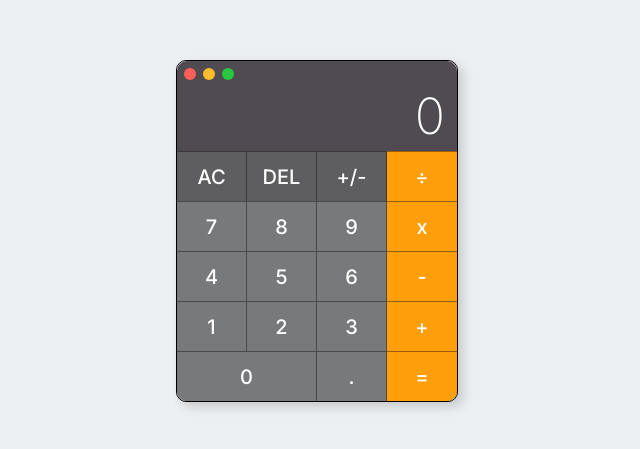
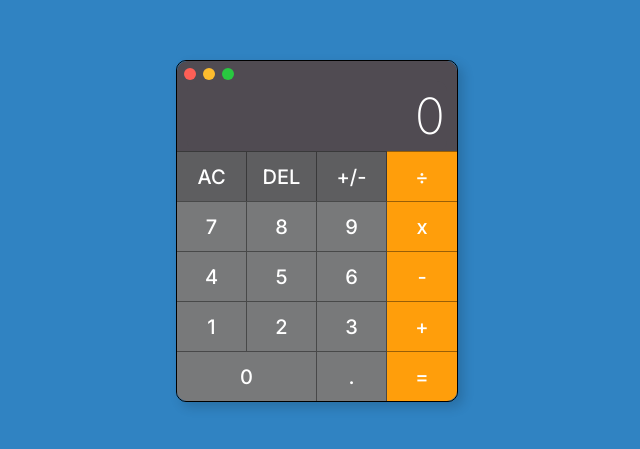
Before and after one commit to ricantony6/Calculadora, a plain HTML site: page index.html in a window 1280 px wide. Shown: the part 169-618 px from the top of the page, without its empty margins (323-963 px from the left). Drawn offline with Linux system fonts and the light colour scheme.

```diff
--- a/style.css
+++ b/style.css
@@ -1,7 +1,7 @@
 @import url("https://fonts.googleapis.com/css2?family=Inter:wght@200;500&display=swap");
 
 :root {
-    --cor-background: #ecf0f3;
+    --cor-background: #3083c2;
     --cor-branco: #ffffff;
     --cor-sombra-padrao: rgba(0, 0, 0, 0.16);
     --cor-botao-normal: #78797a;
```
Also changed, not shown: .Github/preview.png (added), 1 other file.
